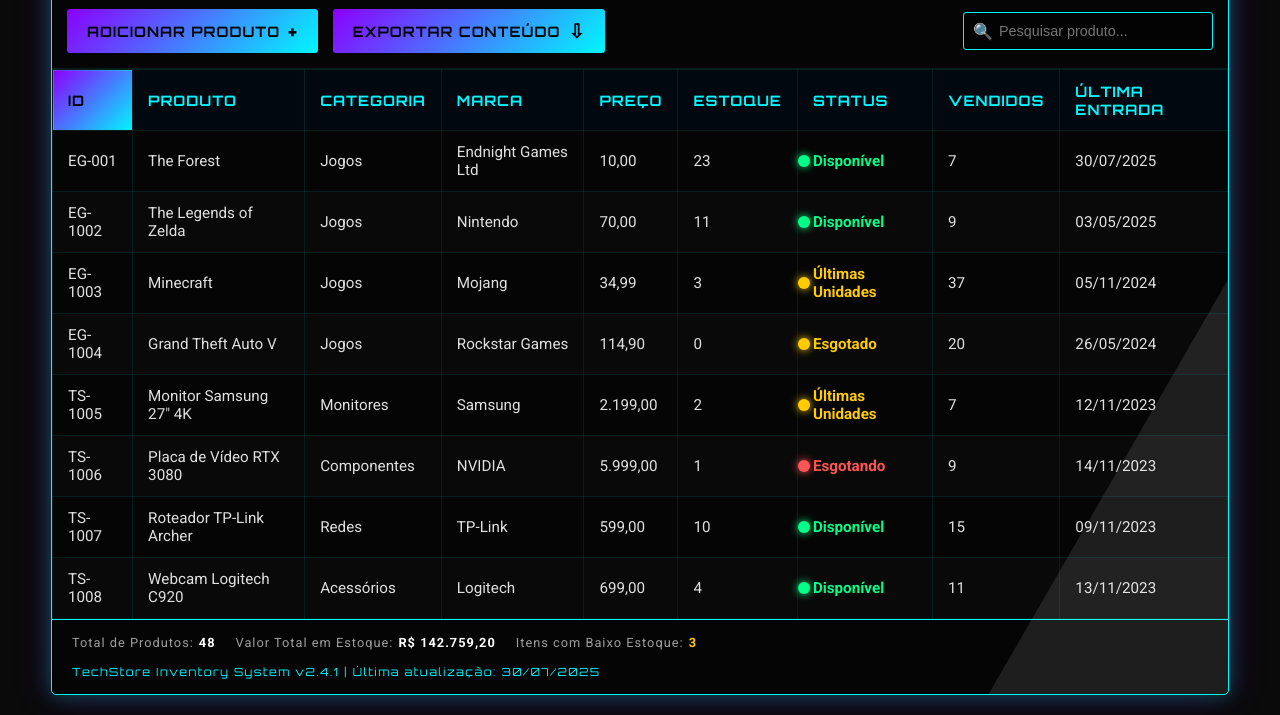
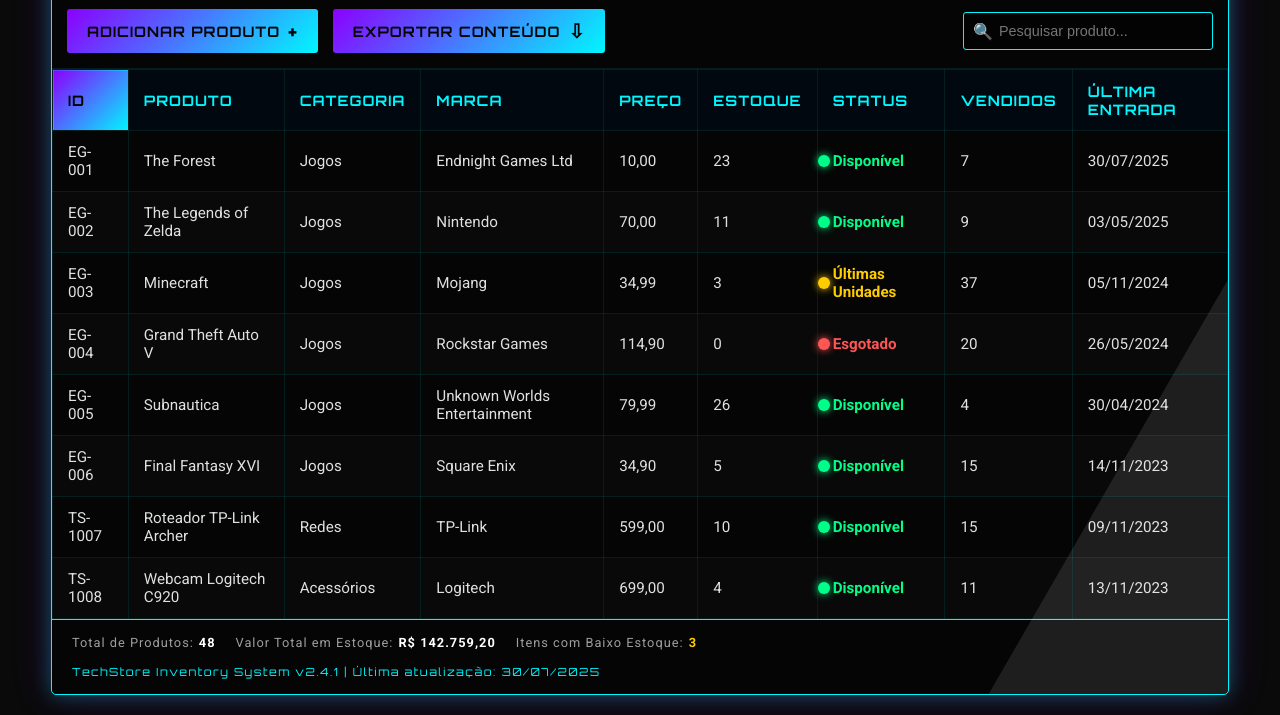
Before and after one commit to luizhenriquefg6/Modelo-Computacional-Simulacao-com-Planilhas, a plain HTML site: page index.html in a window 1280 px wide. Shown: the part 94-809 px from the top of the page. Drawn offline with Linux system fonts and the light colour scheme.

Commit message:
Update index.html

```diff
--- a/index.html
+++ b/index.html
@@ -55,7 +55,7 @@
                     <td>30/07/2025</td>
                 </tr>
                 <tr>
-                    <td>EG-1002</td>
+                    <td>EG-002</td>
                     <td>The Legends of Zelda</td>
                     <td>Jogos</td>
                     <td>Nintendo</td>
@@ -66,7 +66,7 @@
                     <td>03/05/2025</td>
                 </tr>
                 <tr>
-                    <td>EG-1003</td>
+                    <td>EG-003</td>
                     <td>Minecraft</td>
                     <td>Jogos</td>
                     <td>Mojang</td>
@@ -77,36 +77,36 @@
                     <td>05/11/2024</td>
                 </tr>
                 <tr>
-                    <td>EG-1004</td>
+                    <td>EG-004</td>
                     <td>Grand Theft Auto V</td>
                     <td>Jogos</td>
                     <td>Rockstar Games</td>
                     <td>114,90</td>
                     <td>0</td>
-                    <td class="status-medium">Esgotado</td>
+                    <td class="status-low">Esgotado</td>
                     <td>20</td>
                     <td>26/05/2024</td>
                 </tr>
                 <tr>
-                    <td>TS-1005</td>
-                    <td>Monitor Samsung 27" 4K</td>
-                    <td>Monitores</td>
-                    <td>Samsung</td>
-                    <td>2.199,00</td>
-                    <td>2</td>
-                    <td class="status-medium">Últimas Unidades</td>
-                    <td>7</td>
-                    <td>12/11/2023</td>
+                    <td>EG-005</td>
+                    <td>Subnautica</td>
+                    <td>Jogos</td>
+                    <td>Unknown Worlds Entertainment</td>
+                    <td>79,99</td>
+                    <td>26</td>
+                    <td class="status-high">Disponível</td>
+                    <td>4</td>
+                    <td>30/04/2024</td>
                 </tr>
                 <tr>
-                    <td>TS-1006</td>
-                    <td>Placa de Vídeo RTX 3080</td>
-                    <td>Componentes</td>
-                    <td>NVIDIA</td>
-                    <td>5.999,00</td>
-                    <td>1</td>
-                    <td class="status-low">Esgotando</td>
-                    <td>9</td>
+                    <td>EG-006</td>
+                    <td>Final Fantasy XVI</td>
+                    <td>Jogos</td>
+                    <td>Square Enix</td>
+                    <td>34,90</td>
+                    <td>5</td>
+                    <td class="status-high">Disponível</td>
+                    <td>15</td>
                     <td>14/11/2023</td>
                 </tr>
                 <tr>
```
